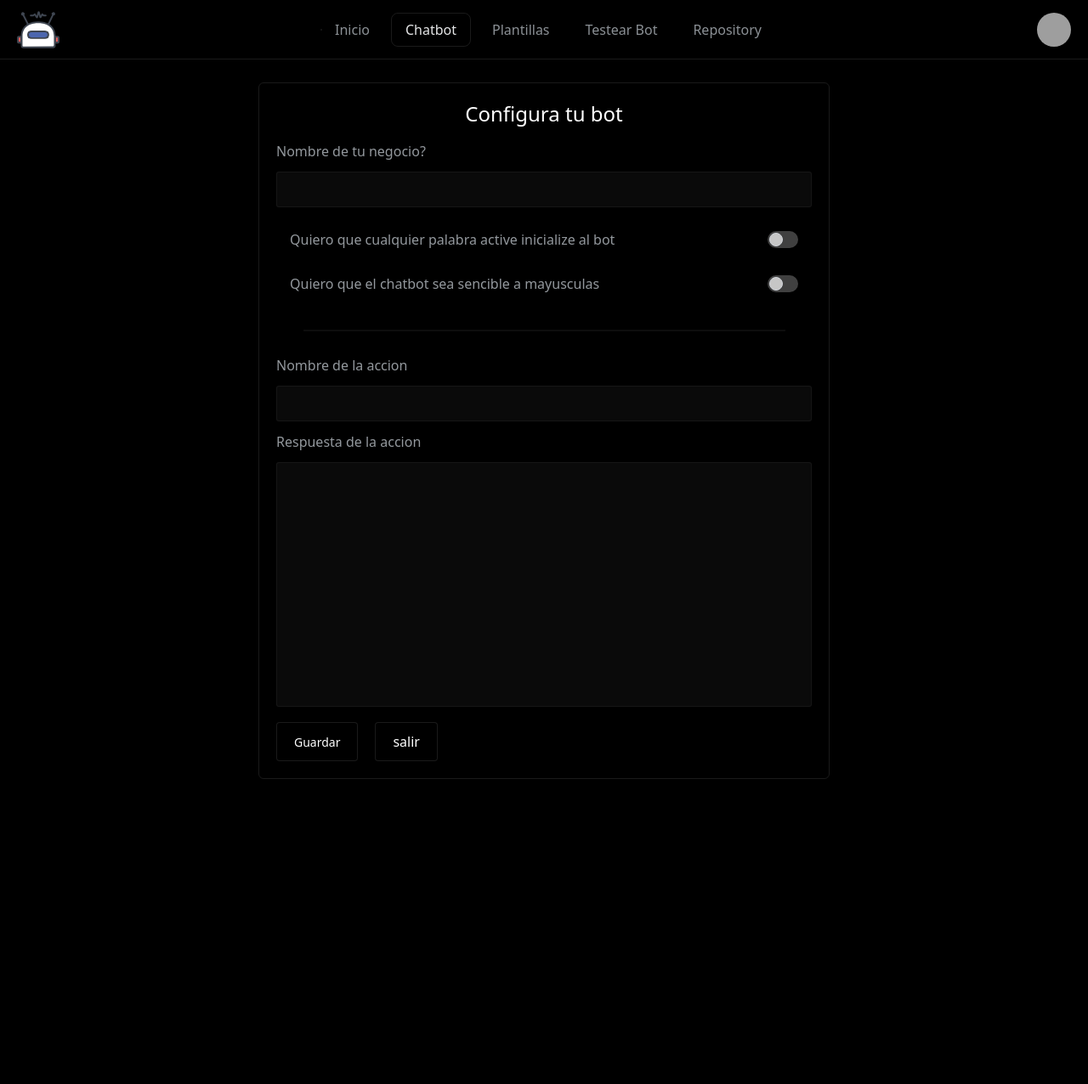
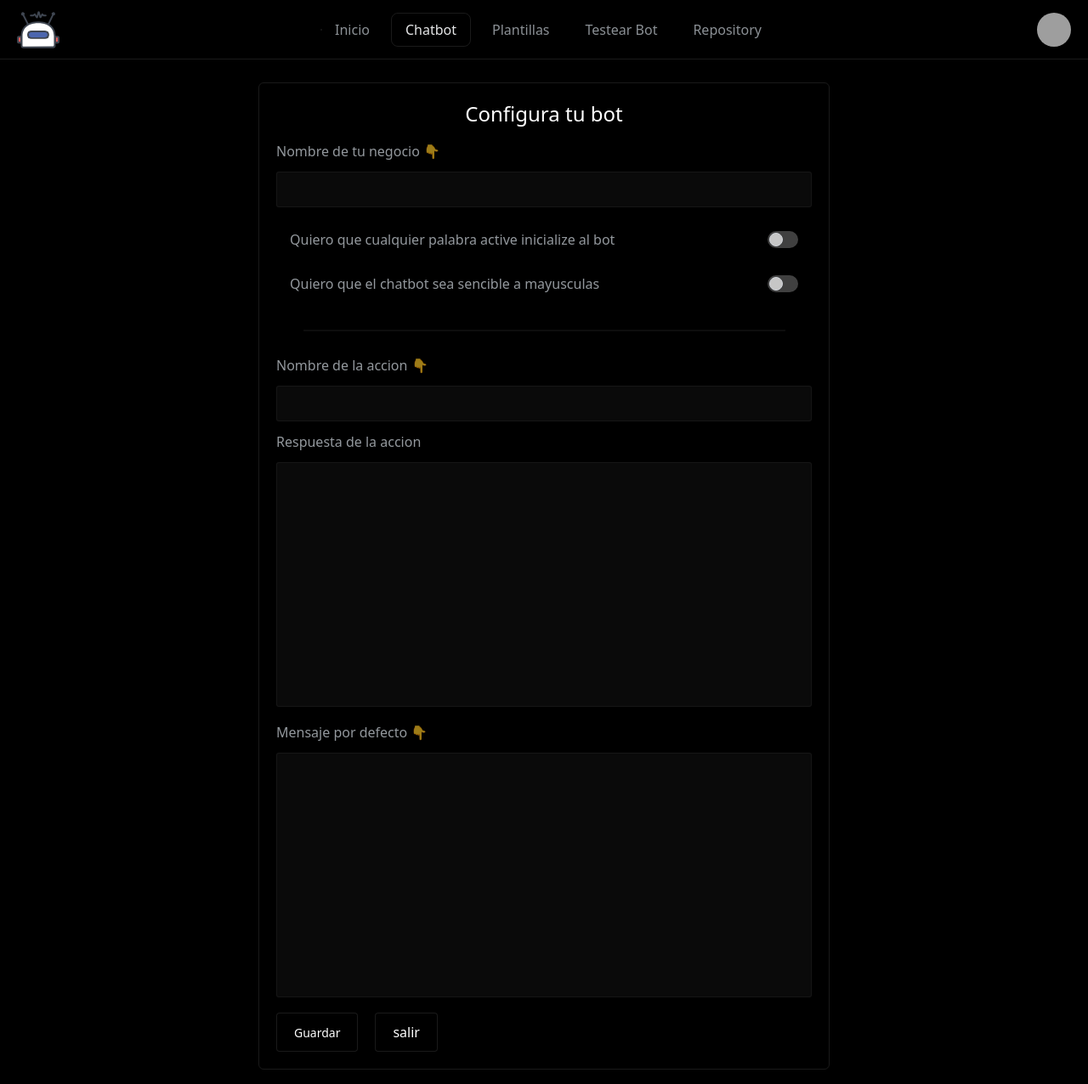
Before and after one commit to ChapST1/wsp-bot-easy, a React (Vite) app: page /chatbot/crear in a window 1280 px wide. Shown: the whole page at 85% size. Before the commit the page ends 934 px from the top, so only its background shows below. Built offline with nearby package versions, Linux system fonts and the light colour scheme; grey boxes are pictures that could not be loaded.

Commit message:
fix the problem when create a new flow ( error = copy flows)

```diff
--- a/src/components/ChatbotCreateForm.tsx
+++ b/src/components/ChatbotCreateForm.tsx
@@ -7,10 +7,14 @@ import { useGlobalUserFlowsStore } from '../hooks/useGlobalUserFlowsStore'
 import { useState } from 'react'
 
 export function ChatbotCreateForm () {
-  const { updateUserAllFlows } = useGlobalUserFlowsStore()
+  const { updateUserAllFlows, userAllFlows } = useGlobalUserFlowsStore()
+
+  // form states
+  const [isCreateFlow, setIsCreateFlow] = useState(false)
   const [nameCompany, setNameCompany] = useState('')
   const [action, setAction] = useState('')
   const [trigger, setTrigger] = useState('')
+  const [defaultTrigger, setDefaultTrigger] = useState('')
 
   const handleChange = (event: React.ChangeEvent<HTMLInputElement> | React.ChangeEvent<HTMLTextAreaElement>) => {
     const { name, value } = event.target
@@ -18,14 +22,17 @@ export function ChatbotCreateForm () {
     if (name === 'nameCompany') setNameCompany(value)
     if (name === 'action') setAction(value)
     if (name === 'trigger') setTrigger(value)
+    if (name === 'defaultTrigger') setDefaultTrigger(value)
   }
 
   const handleSubmit = (event: React.FormEvent<HTMLFormElement>) => {
     event.preventDefault()
 
+    const flowIsInUsersAllFlows = userAllFlows.find((flow) => flow.flowName === nameCompany)
+
     const createFlow = {
       id: crypto.randomUUID(),
-      defaultValue: 'No entiendo lo que dices',
+      defaultValue: defaultTrigger,
       flowName: nameCompany,
       conversations: [
         {
@@ -38,16 +45,40 @@ export function ChatbotCreateForm () {
       ]
     }
 
+    if (!flowIsInUsersAllFlows) {
       updateUserAllFlows(createFlow)
-
       toast.message('Guardado con exito!!', {
         description: 'Recuerda que puedes seguir agregando mas acciones y respuesta a tu bot'
       })
 
       // reset inputs
-    setNameCompany('')
+      setIsCreateFlow(true)
       setAction('')
       setTrigger('')
+      return
+    }
+
+    if (flowIsInUsersAllFlows) {
+      const { conversations } = flowIsInUsersAllFlows
+
+      const newConversation = {
+        name: action,
+        trigger: {
+          name: action,
+          response: trigger
+        }
+      }
+      conversations.push(newConversation)
+
+      flowIsInUsersAllFlows.conversations = conversations
+      updateUserAllFlows(flowIsInUsersAllFlows)
+      setAction('')
+      setTrigger('')
+
+      toast.message('La accion y respuesta fue agregada correctamente!', {
+        description: 'Recuerda que puedes seguir agregando mas acciones y respuesta a tu bot'
+      })
+    }
   }
 
   return (
@@ -57,10 +88,11 @@ export function ChatbotCreateForm () {
       <ChatbotCreateFormLabel
         labelFor='flowName'
         inputType='text'
-        labelName='Nombre de tu negocio?'
+        labelName='Nombre de tu negocio 👇'
         tagName='nameCompany'
         value={nameCompany}
         handleChange={handleChange}
+        flowIsCreated={isCreateFlow}
       />
 
       <ChatbotCreateFormToggle
@@ -78,19 +110,33 @@ export function ChatbotCreateForm () {
       <ChatbotCreateFormLabel
         labelFor='flowAction'
         inputType='text'
-        labelName='Nombre de la accion'
+        labelName='Nombre de la accion 👇'
         tagName='action'
         handleChange={handleChange}
         value={action}
       />
 
       <label htmlFor='flowTrigger' className='w-full py-1 text-[#eff7ff9d]'>
-        <span>Respuesta de la accion</span>
+        <span>Respuesta de la accion
+          <span className={`${action.length === 0 ? 'invisible' : 'visible'}`}> 👉 {action}</span>
+        </span>
         <textarea
           name='trigger'
           id=''
           className='w-full h-72  text-[#e6e7e8] py-5 my-3 border-white/5 bg-neutral-950 text-slate-12 focus-visible:ring-slate-7 ease-in-out duration-200 placeholder:text-slate-11 rounded-[3px] px-2 text-sm relative select-none appearance-none border outline-none focus-visible:border-white/10  resize-none'
           value={trigger}
+          onChange={handleChange}
+        />
+      </label>
+
+      <label htmlFor='defaultTrigger' className='w-full py-1 text-[#eff7ff9d]'>
+        <span>Mensaje por defecto 👇</span>
+        <textarea
+          name='defaultTrigger'
+          id='defaultTrigger'
+          disabled={isCreateFlow}
+          className='w-full h-72  text-[#e6e7e8] py-5 my-3 border-white/5 bg-neutral-950 text-slate-12 focus-visible:ring-slate-7 ease-in-out duration-200 placeholder:text-slate-11 rounded-[3px] px-2 text-sm relative select-none appearance-none border outline-none focus-visible:border-white/10  resize-none'
+          value={defaultTrigger}
           onChange={handleChange}
         />
       </label>
--- a/src/components/ChatbotCreateFormLabel.tsx
+++ b/src/components/ChatbotCreateFormLabel.tsx
@@ -5,9 +5,10 @@ interface ChatbotCreateFormLabelProps {
   inputType: string
   value: string
   handleChange: (event: React.ChangeEvent<HTMLInputElement>) => void
+  flowIsCreated?: boolean
 }
 
-export function ChatbotCreateFormLabel ({ labelFor, labelName, tagName, inputType, handleChange, value }: ChatbotCreateFormLabelProps) {
+export function ChatbotCreateFormLabel ({ labelFor, labelName, tagName, inputType, handleChange, value, flowIsCreated }: ChatbotCreateFormLabelProps) {
   return (
     <label htmlFor={labelFor} className='w-full py-1 text-[#eff7ff9d]'>
       {labelName}
@@ -15,9 +16,13 @@ export function ChatbotCreateFormLabel ({ labelFor, labelName, tagName, inputTyp
         type={inputType}
         id={labelFor}
         name={tagName}
-        className=' text-[#e6e7e8] py-5 my-3 border-white/5 bg-neutral-950 text-slate-12 focus-visible:ring-slate-7 ease-in-out duration-200 placeholder:text-slate-11 h-8 rounded-[3px] px-2 text-sm relative w-full select-none appearance-none border outline-none focus-visible:border-white/10 ' required
+        className=' text-[#e6e7e8] py-5 my-3 border-white/5 bg-neutral-950 text-slate-12 focus-visible:ring-slate-7 ease-in-out duration-200 placeholder:text-slate-11 h-8 rounded-[3px] px-2 text-sm relative w-full select-none appearance-none border outline-none focus-visible:border-white/10'
+        required
+        autoComplete='off'
+        disabled={flowIsCreated}
         value={value}
         onChange={handleChange}
+
       />
     </label>
   )
```
Lines whose indentation alone changed are shown as unchanged.
